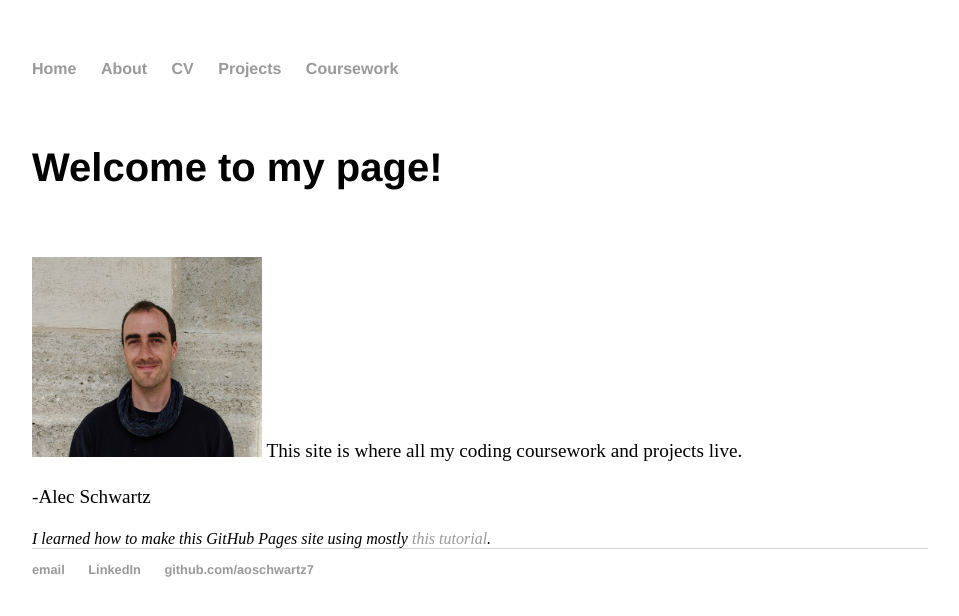
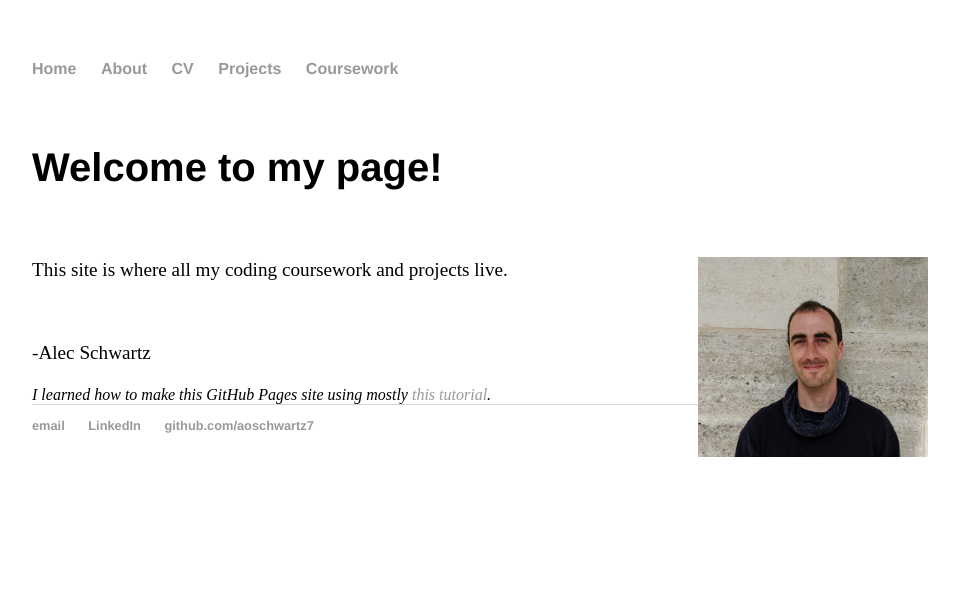
Before and after one commit to aoschwartz7/aoschwartz7.github.io, a Jekyll site: the page built from index.html, in a window 1280 px wide. Shown: the top 616 px of the page, without its empty margins (160-1119 px from the left). Built offline with Jekyll 4.4.1, drawn with Linux system fonts in a browser that asks for light colours.

Commit message:
formatting

```diff
--- a/index.html
+++ b/index.html
@@ -4,9 +4,10 @@
 ---
 <h5>Welcome to my page!</h5>
 <p>
-<img src="portrait.jpg" alt="me" style="width:230px;height:200px;">
+<img src="portrait.jpg" alt="me" style="float:right;width:230px;height:200px;">
 This site is where all my coding coursework and projects live.
 </p>
+<br>
 
 <p>
 -Alec Schwartz
```
